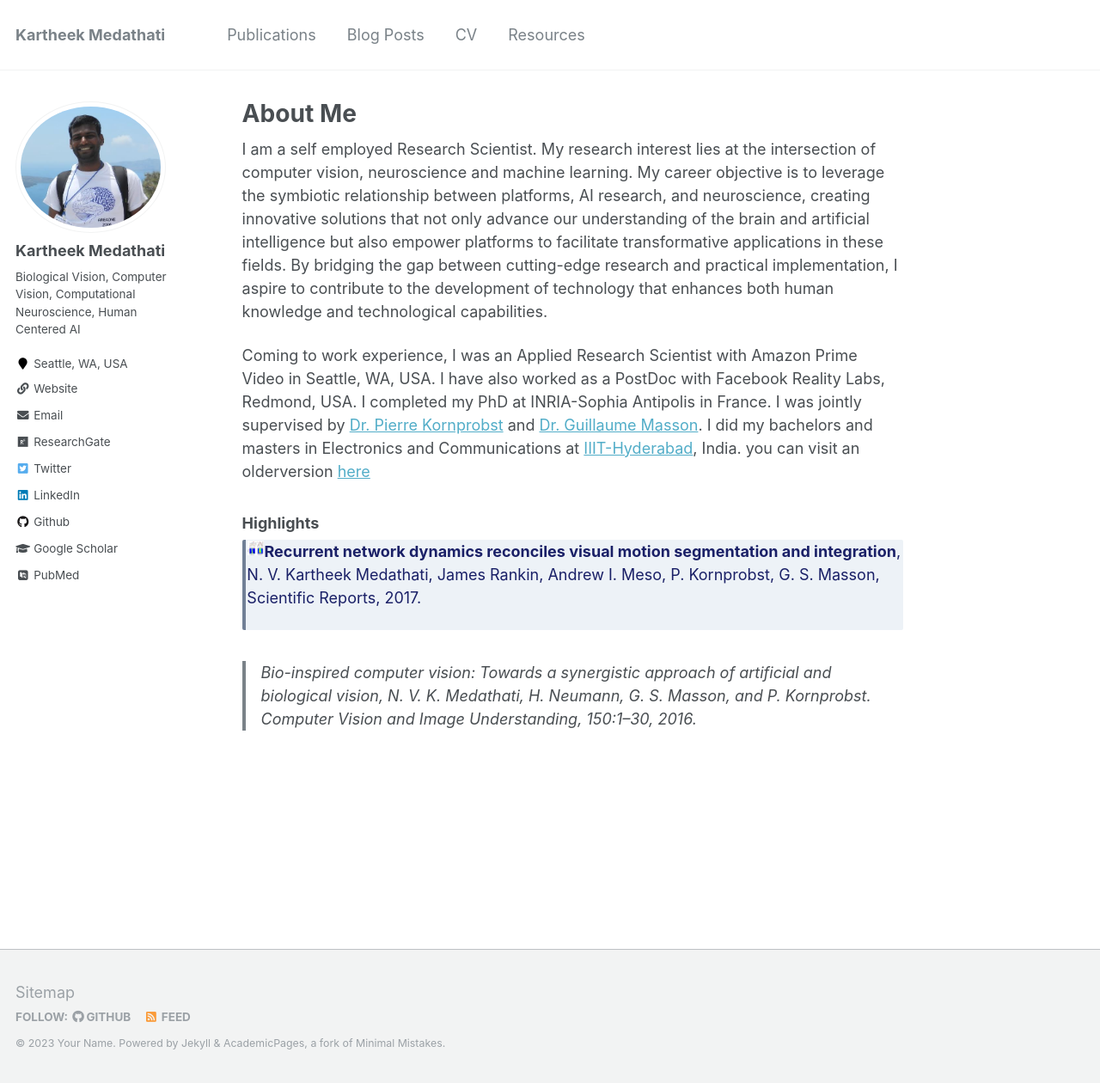
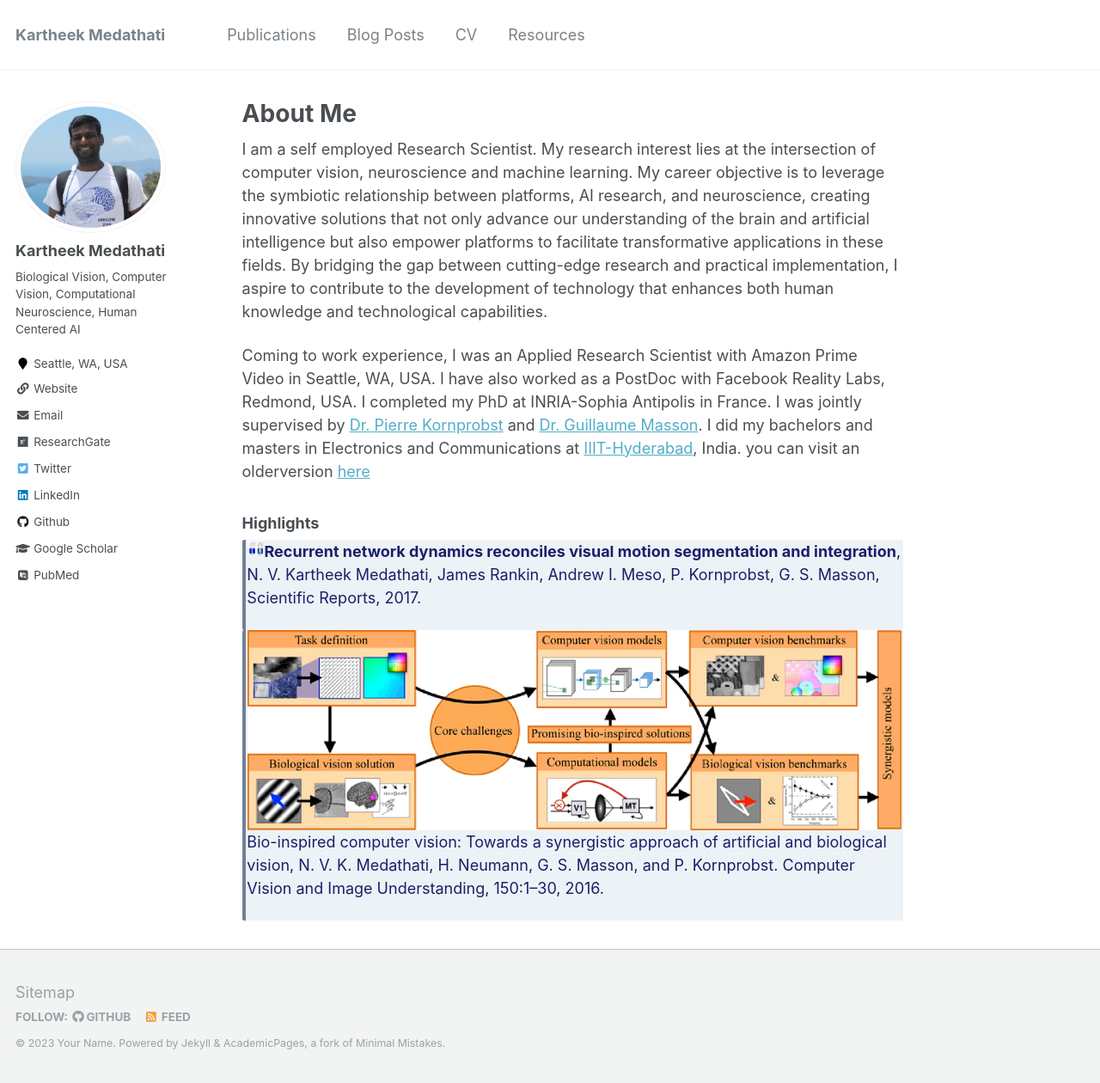
Before and after one commit to kartheekmedathati/kartheekmedathati.github.io, a Jekyll site: the page built from _pages/about.md, in a window 1280 px wide and 1260 px high. Shown: the whole window at 86% size. Built offline with Jekyll 4.4.1, drawn with Linux system fonts in a browser that asks for light colours; some web fonts are replaced.

Commit message:
Added bio inspired computer vision

```diff
--- a/_pages/about.md
+++ b/_pages/about.md
@@ -22,6 +22,8 @@ you can visit an olderversion [here](http://www-sop.inria.fr/members/Kartheek.Me
  <b> Recurrent network dynamics reconciles visual motion segmentation and integration</b>, N. V. Kartheek Medathati, James Rankin, Andrew I. Meso, P. Kornprobst, G. S. Masson, Scientific Reports, 2017. </p>
 </div>
 
-
-
-> Bio-inspired computer vision: Towards a synergistic approach of artificial and biological vision, N. V. K. Medathati, H. Neumann, G. S. Masson, and P. Kornprobst. Computer Vision and Image Understanding, 150:1–30, 2016.
+<div class="warning" style='background-color:#EDF2F7; color:#1A2067; border-left: solid #718096 4px; border-radius: 2px;'>
+<p style='padding:0; margin-left:0.1em; margin-right:0.1em; display: inline-block;'>
+<img src="images/Bio-Inspired-Vision.jpg" style="width:100%; zoom:9%;  float:left; padding: 4px"/>
+ Bio-inspired computer vision: Towards a synergistic approach of artificial and biological vision, N. V. K. Medathati, H. Neumann, G. S. Masson, and P. Kornprobst. Computer Vision and Image Understanding, 150:1–30, 2016. </p>
+</div>
```
